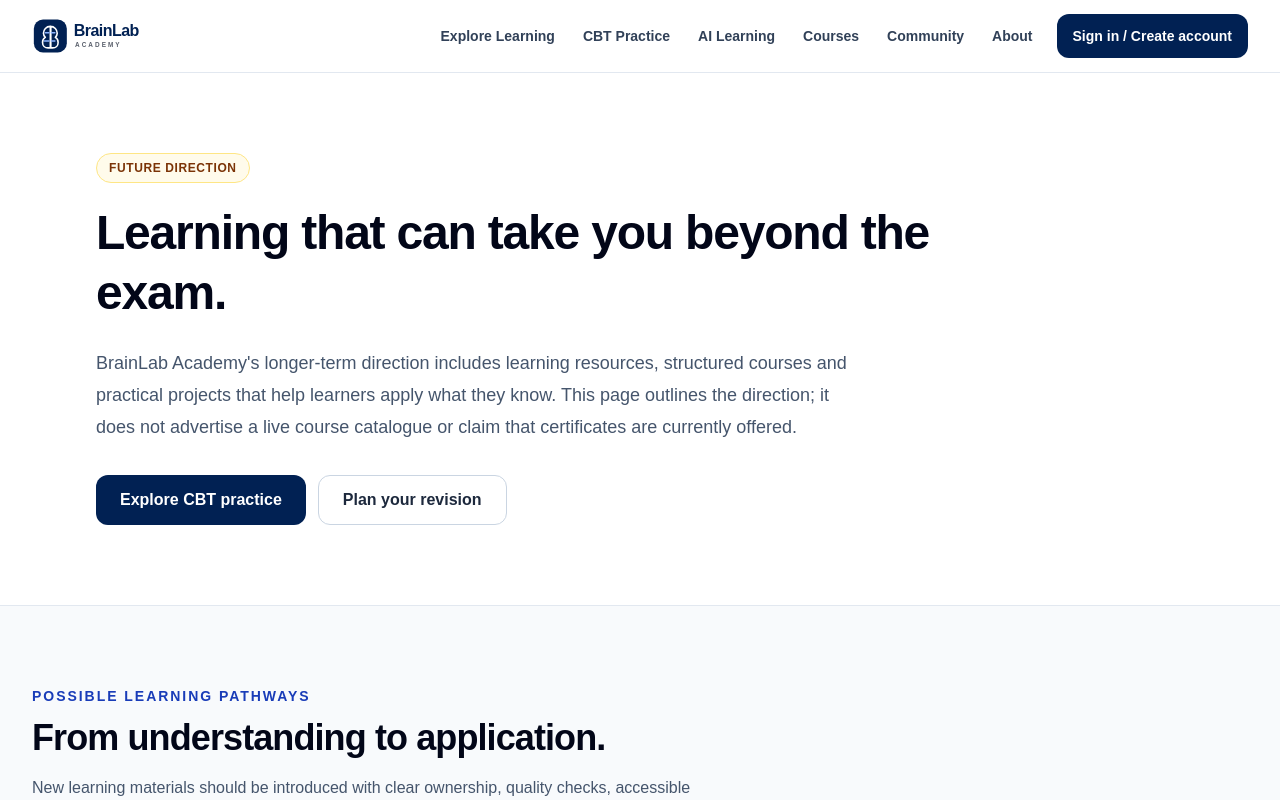
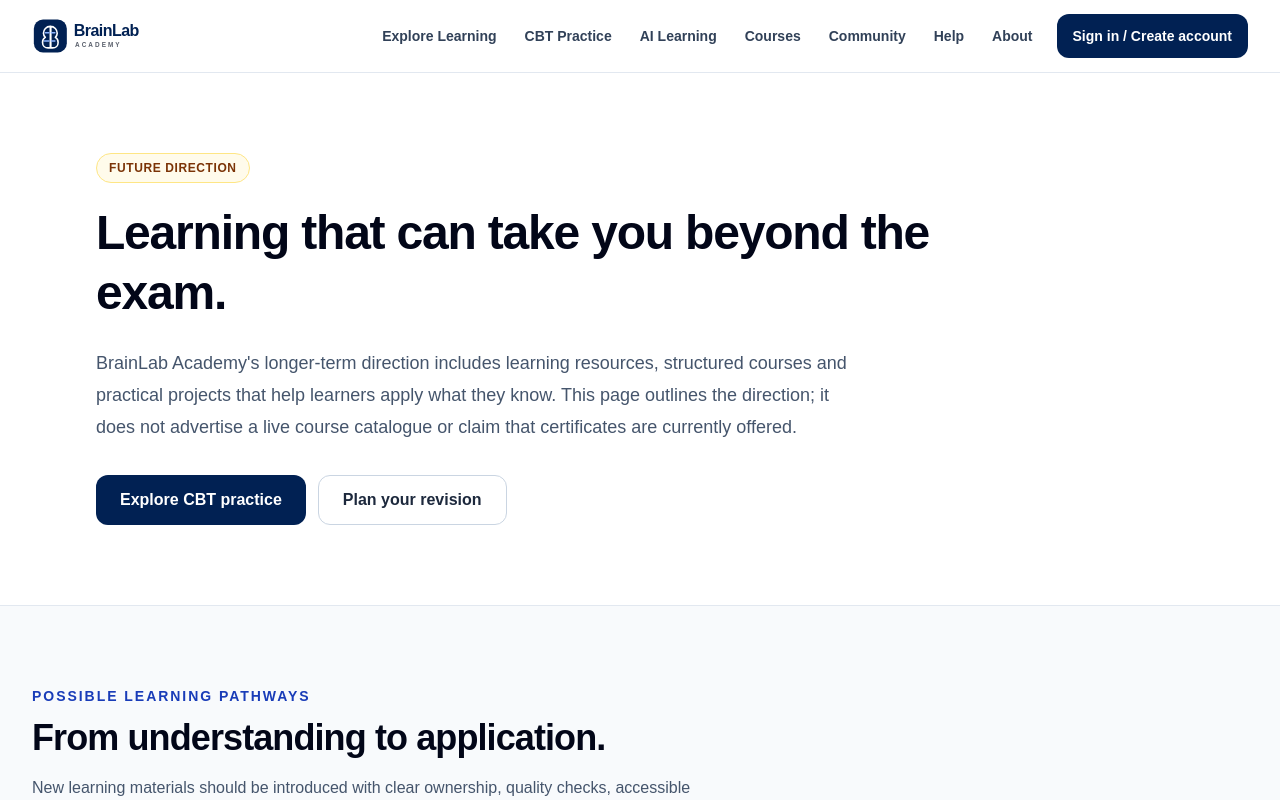
Before and after one commit to JAVABOI05/BRAINLAB-EXAM-CBT, a Next.js app: page /courses in a window 1280 px wide. Shown: the top 800 px of the page. Built offline with nearby package versions, Linux system fonts and the light colour scheme; no server answers.

Commit message:
Add support page to public navigation

```diff
--- a/app/components/BrandHeader.tsx
+++ b/app/components/BrandHeader.tsx
@@ -10,6 +10,7 @@ const links = [
   { href: "/ai-learning", label: "AI Learning" },
   { href: "/courses", label: "Courses" },
   { href: "/community", label: "Community" },
+  { href: "/support", label: "Help" },
   { href: "/about", label: "About" },
 ];
 
```
